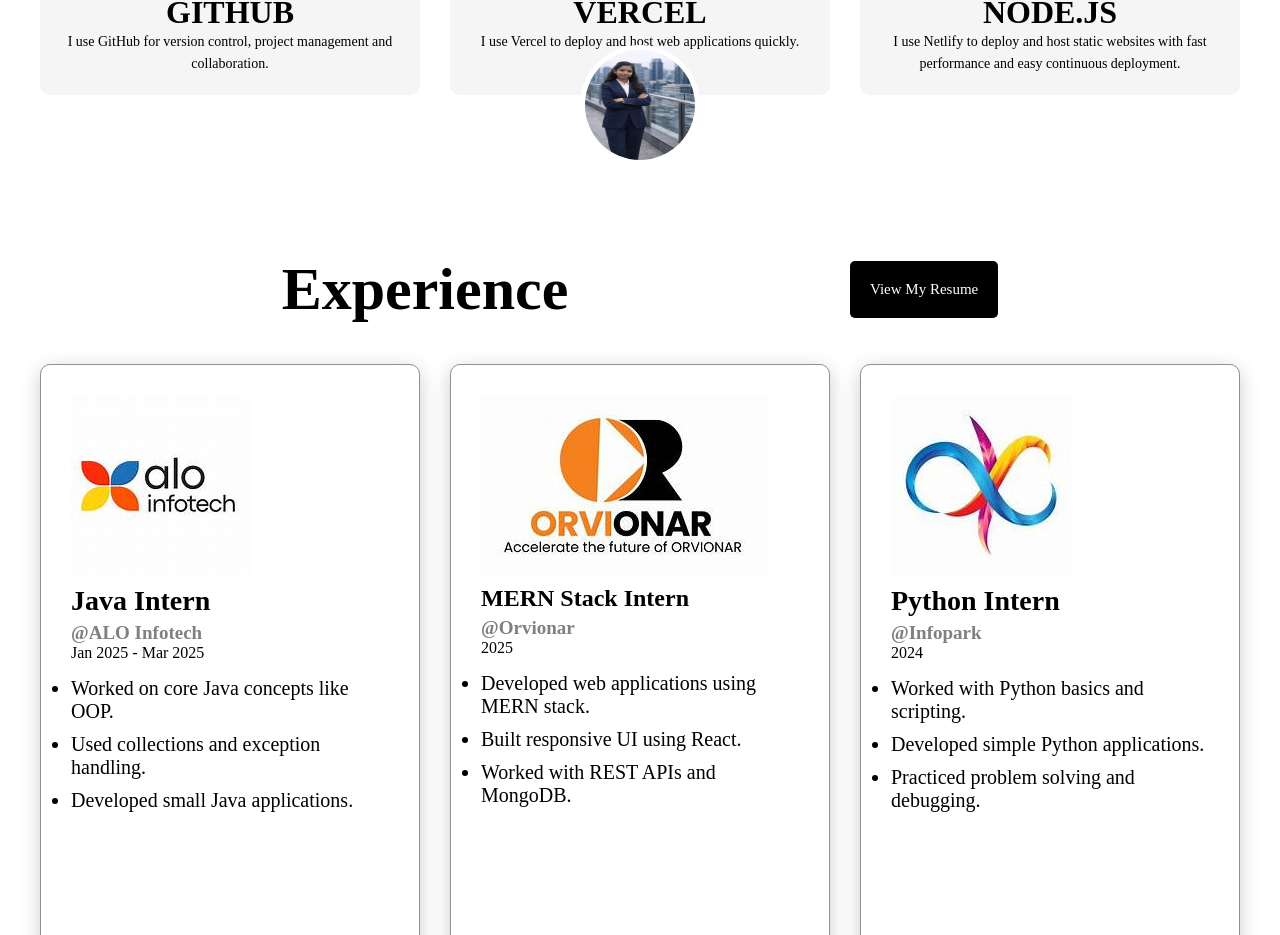
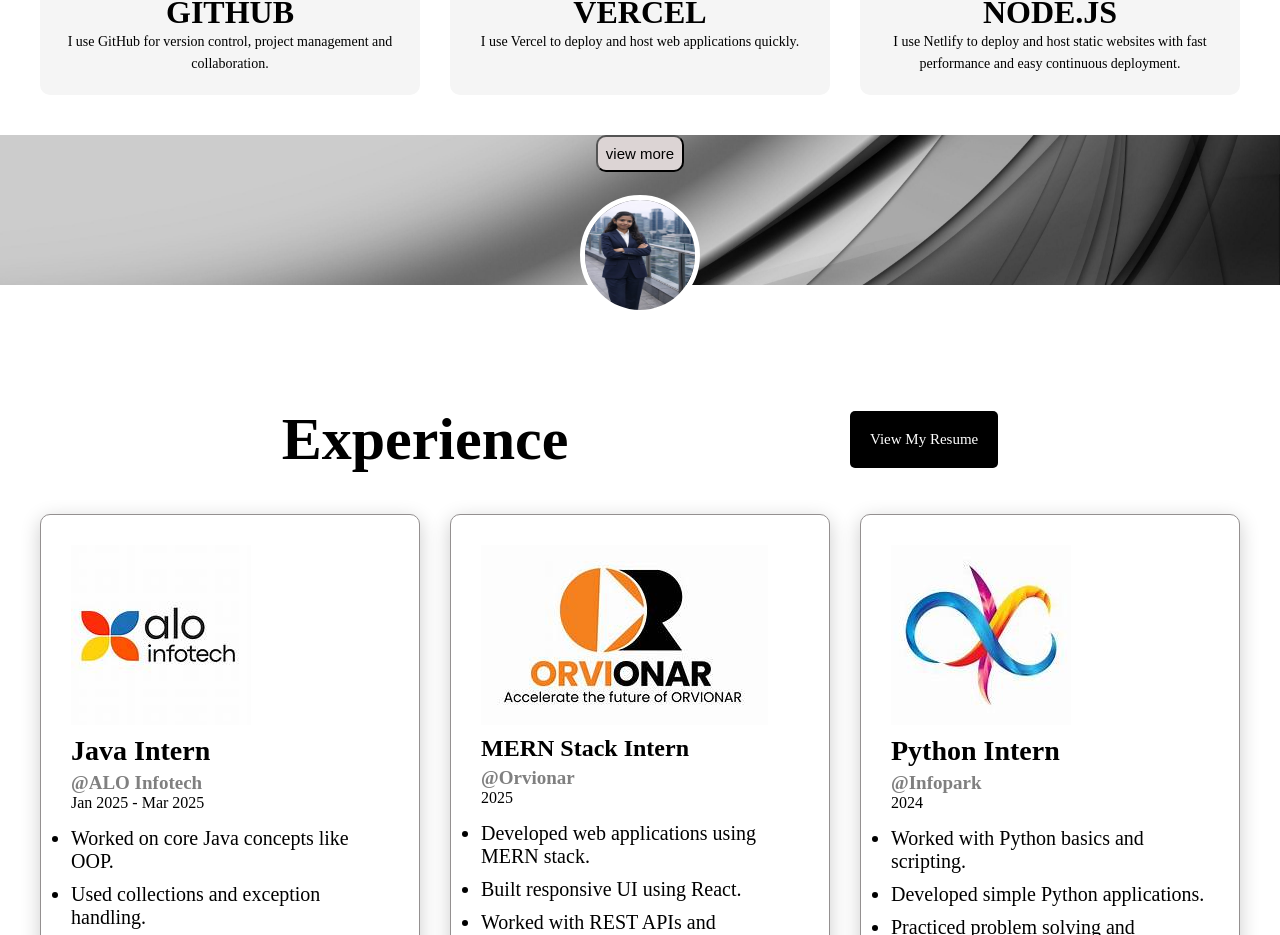
Before and after one commit to AbiSelviS/Portfolio, a React (Vite) app in the folder Frontend/: page / in a window 1280 px wide. Shown: the part 2898-3833 px from the top of the page. Built offline with nearby package versions, Linux system fonts and the light colour scheme.

Commit message:
Update Experience.jsx

```diff
--- a/Frontend/src/components/Experience.jsx
+++ b/Frontend/src/components/Experience.jsx
@@ -11,7 +11,9 @@ import resumee from "../assets/AbiSelvi.Resume.pdf";
 const Experience = () => {
   return (
     <div className={Exper.exp}id="Experience" >
-
+     <div className={Exper.expbg}>
+        <button className={Exper.button1} >view more</button>
+      </div>
 
 
 
```
